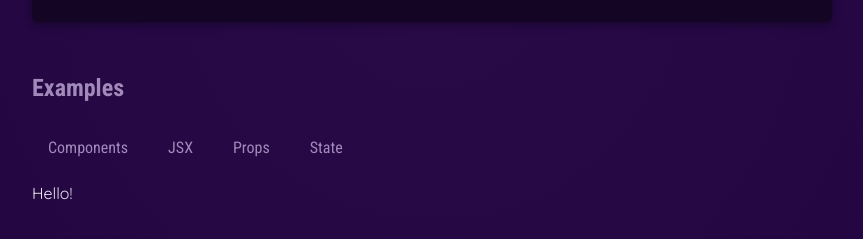
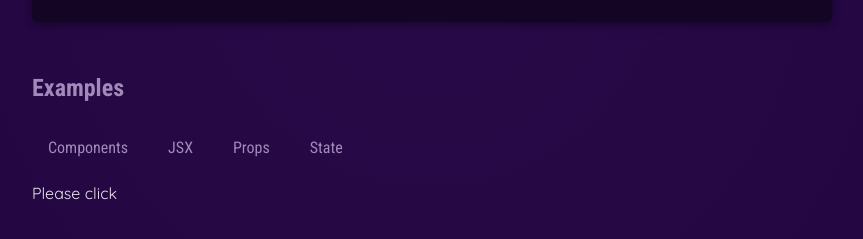
Before and after one commit to MaksymHorbachevsky/react-academind, a React (Vite) app: page / in a window 1280 px wide. Shown: the part 677-916 px from the top of the page, without its empty margins (208-1071 px from the left). Built offline with nearby package versions, Linux system fonts and the light colour scheme.

Commit message:
Added state for menu

```diff
--- a/src/App.jsx
+++ b/src/App.jsx
@@ -3,10 +3,13 @@ import Header from "./components/Header/Header";
 import {CORE_CONCEPTS} from "./data";
 import CoreConcept from "./components/CoreConcept/CoreConcept";
 import TabButton from "./components/TabButton/TabButton";
+import {useState} from "react";
 
 function App() {
+  const [selectedButton, setSelectedButton] = useState("Please click");
+
   function handleSelect(selectedButton) {
-    alert(`You selected ${selectedButton}`)
+    setSelectedButton(selectedButton)
   }
 
   return (
@@ -58,7 +61,7 @@ function App() {
               State
             </TabButton>
           </menu>
-          Hello!
+          {selectedButton}
         </section>
       </main>
     </div>
```
